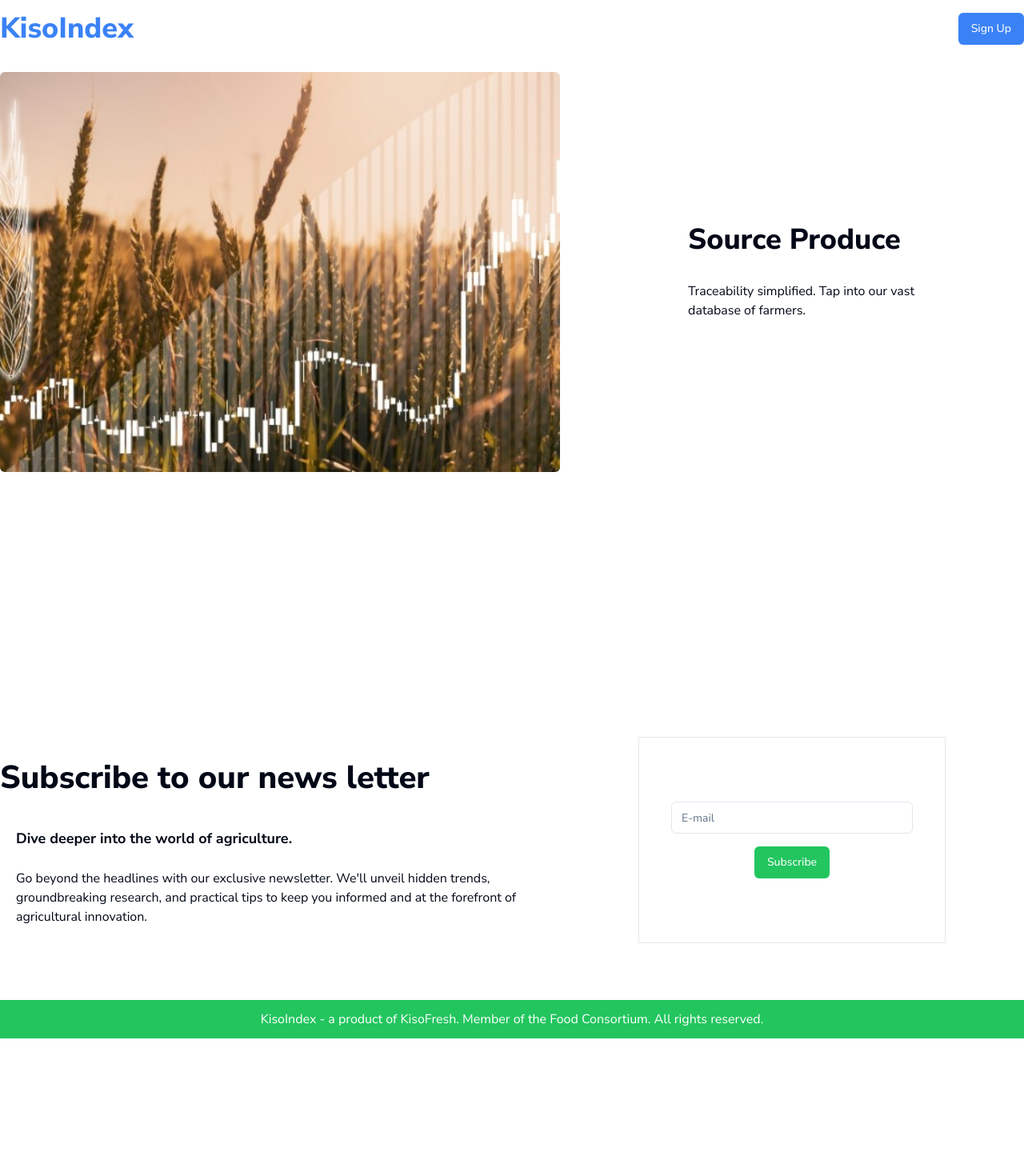
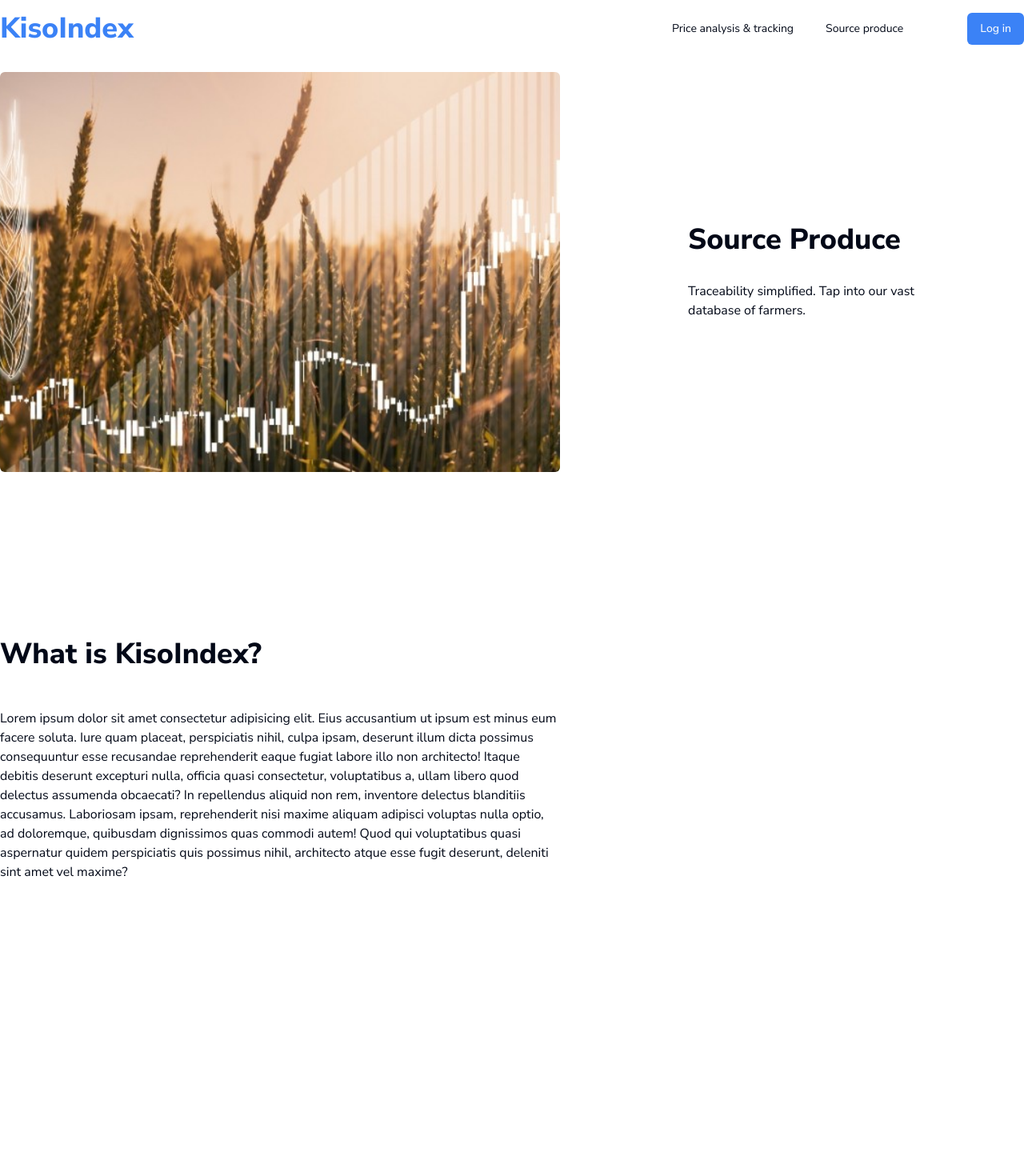
Before and after one commit to OpiniIsaac/kisofresh-frontEnd, a Next.js app: page / in a window 1280 px wide. Shown: the top 1470 px of the page at 80% size. Built offline with nearby package versions, Linux system fonts and the light colour scheme.

Commit message:
creating routes to new pages and styling button on scroll

```diff
--- /dev/null
+++ b/app/(auth)/login/page.tsx
@@ -0,0 +1,9 @@
+import React from 'react'
+
+export default function page() {
+  return (
+    <div className="w-screen h-screen flex justify-center items-center">
+      <h1>Login page</h1>
+    </div>
+  );
+}
--- /dev/null
+++ b/app/(auth)/sign-up/page.tsx
@@ -0,0 +1,9 @@
+import React from 'react'
+
+export default function page() {
+  return (
+    <div>
+
+    </div>
+  )
+}
--- /dev/null
+++ b/app/PriceAnalysis&Tracking/page.tsx
@@ -0,0 +1,9 @@
+import React from 'react'
+
+export default function page() {
+  return (
+    <div className='w-screen h-screen flex justify-center items-center'>
+      <h1>Price analysis and tracking</h1>
+    </div>
+  )
+}
--- /dev/null
+++ b/app/SourceProduce/page.tsx
@@ -0,0 +1,9 @@
+import React from 'react'
+
+export default function page() {
+  return (
+    <div className="w-screen h-screen flex justify-center items-center">
+      <h1>Source Produce</h1>
+    </div>
+  );
+}
--- a/app/page.tsx
+++ b/app/page.tsx
@@ -1,3 +1,4 @@
+import About from '@/components/About'
 import Hero from '@/components/Hero'
 import NewsLetter from '@/components/NewsLetter'
 import React from 'react'
@@ -6,6 +7,7 @@ export default function page() {
   return (
     <div>
       <Hero/>
+      <About/>
       <NewsLetter/>
     </div>
   )
--- /dev/null
+++ b/components/About.tsx
@@ -0,0 +1,28 @@
+import React from "react";
+import Container from "./Container";
+
+export default function About() {
+  return (
+    <section>
+      <Container>
+        <div className="w-[700px] flex flex-col justify-center h-[600px]">
+          <h1 className="font-extrabold text-4xl">What is KisoIndex?</h1><br /><br />
+          <p>
+            Lorem ipsum dolor sit amet consectetur adipisicing elit. Eius
+            accusantium ut ipsum est minus eum facere soluta. Iure quam placeat,
+            perspiciatis nihil, culpa ipsam, deserunt illum dicta possimus
+            consequuntur esse recusandae reprehenderit eaque fugiat labore illo
+            non architecto! Itaque debitis deserunt excepturi nulla, officia
+            quasi consectetur, voluptatibus a, ullam libero quod delectus
+            assumenda obcaecati? In repellendus aliquid non rem, inventore
+            delectus blanditiis accusamus. Laboriosam ipsam, reprehenderit nisi
+            maxime aliquam adipisci voluptas nulla optio, ad doloremque,
+            quibusdam dignissimos quas commodi autem! Quod qui voluptatibus
+            quasi aspernatur quidem perspiciatis quis possimus nihil, architecto
+            atque esse fugit deserunt, deleniti sint amet vel maxime?
+          </p>
+        </div>
+      </Container>
+    </section>
+  );
+}
--- a/components/Footer.tsx
+++ b/components/Footer.tsx
@@ -2,7 +2,7 @@ import React from "react";
 
 export default function Footer() {
   return (
-    <footer className="text-center py-3 bg-green-500 text-white">
+    <footer className="text-center py-3 bg-green-500 text-white bottom-0">
       <p>
         KisoIndex - a product of KisoFresh. Member of the Food Consortium. All
         rights reserved.
--- a/components/Header.tsx
+++ b/components/Header.tsx
@@ -2,6 +2,7 @@
 import React, { useState, useEffect } from "react";
 import { Button } from "./ui/button";
 import Container from "./Container";
+import Link from "next/link";
 
 export default function Header() {
   const [isScrolled, setisScrolled] = useState(false);
@@ -20,28 +21,62 @@ export default function Header() {
   }, []);
   return (
     <div>
-
       <header
         className={`"absolute z-50 w-full fixed py-4 top-0 left-0 text-white" ${
           isScrolled ? "bg-blue-500" : "bg-white"
         }`}
       >
         <Container>
-            <div className="flex justify-between"><h1
+          <div className="flex justify-between">
+            <Link
+              href="/"
               className={`"border h-10mb-0 text-blue-500 font-extrabold text-[70px]" ${
                 isScrolled ? "text-white text-4xl" : "text-blue-500 text-4xl"
               }`}
             >
               KisoIndex
-        </h1>
-        <Button className={`"" ${isScrolled ? "bg-green-500":"bg-blue-500"}`}>Sign Up</Button></div>
-        </Container>
-
-
-
+            </Link>
+            <div className="flex gap-20 items-center">
+              <nav className="flex gap-10 text-sm">
+                <Link
+                  href="/PriceAnalysis&Tracking"
+                  className={`${
+                    isScrolled
+                      ? "relative hover:text-white cursor-pointer transition-all ease-in-out before:transition-[width] before:ease-in-out before:duration-700 before:absolute before:bg-white before:origin-center before:h-[1px] before:w-0 hover:before:w-[50%] before:bottom-0 before:left-[50%] after:transition-[width] after:ease-in-out after:duration-700 after:absolute after:bg-white after:origin-center after:h-[1px] after:w-0 hover:after:w-[50%] after:bottom-0 after:right-[50%]"
+                      : "relative hover:text-black cursor-pointer transition-all ease-in-out before:transition-[width] before:ease-in-out before:duration-700 before:absolute before:bg-gray-400 before:origin-center before:h-[1px] before:w-0 hover:before:w-[50%] before:bottom-0 before:left-[50%] after:transition-[width] after:ease-in-out after:duration-700 after:absolute after:bg-gray-400 after:origin-center after:h-[1px] after:w-0 hover:after:w-[50%] after:bottom-0 after:right-[50%]"
+                  }`}
+                >
+                  Price analysis & tracking
+                </Link>
+                <Link
+                  href="/SourceProduce"
+                  className={`${
+                    isScrolled
+                      ? "relative hover:text-white cursor-pointer transition-all ease-in-out before:transition-[width] before:ease-in-out before:duration-700 before:absolute before:bg-white before:origin-center before:h-[1px] before:w-0 hover:before:w-[50%] before:bottom-0 before:left-[50%] after:transition-[width] after:ease-in-out after:duration-700 after:absolute after:bg-white after:origin-center after:h-[1px] after:w-0 hover:after:w-[50%] after:bottom-0 after:right-[50%]"
+                      : "relative hover:text-black cursor-pointer transition-all ease-in-out before:transition-[width] before:ease-in-out before:duration-700 before:absolute before:bg-gray-400 before:origin-center before:h-[1px] before:w-0 hover:before:w-[50%] before:bottom-0 before:left-[50%] after:transition-[width] after:ease-in-out after:duration-700 after:absolute after:bg-gray-400 after:origin-center after:h-[1px] after:w-0 hover:after:w-[50%] after:bottom-0 after:right-[50%]"
+                  }`}
+                >
+                  Source produce
+                </Link>
+              </nav>
+              {/*The button below will navigate to the auth route on which the user will find login page, no need for signup button as there will be option to sign up on login page, two buttons looked ugly  */}
+              <Link href ="/login">
+                <Button
+                  className={`"" ${
+                    isScrolled
+                      ? "bg-green-500 text-white hover:bg-white hover:text-black"
+                      : "bg-blue-500 hover:bg-green-500"
+                  }`}
+                >
+                  Log in
+                </Button>
+              </Link>
+            </div>
+          </div>
           {/* <p className="text-lg text-gray-500">
           Data for informed agricultural decisions.
         </p> */}
+        </Container>
       </header>
     </div>
   );
--- a/components/NewsLetter.tsx
+++ b/components/NewsLetter.tsx
@@ -12,10 +12,10 @@ export default function NewsLetter() {
             <h1 className="text-[40px] font-extrabold">
               Subscribe to our news letter
             </h1>
-            <p className="ps-5">
+            <p className="">
               <span className="font-bold text-lg">
                 Dive deeper into the world of agriculture.
-              </span>{" "}
+              </span>
               <br />
               <br />
               Go beyond the headlines with our exclusive newsletter. We'll
@@ -26,10 +26,11 @@ export default function NewsLetter() {
           </div>
           <div className="w-96 px-10 flex flex-col gap-4 mx-auto border py-20 hover:shadow-lg">
             <Input type="email" name="email" placeholder="E-mail"></Input>
-
-            <Button className="bg-green-500 hover:bg-blue-500 mx-auto">
-              Subscribe
-            </Button>
+            <div className="w-full flex justify-end">
+              <Button className="bg-green-500 hover:bg-blue-500">
+                Subscribe
+              </Button>
+            </div>
           </div>
         </div>
       </Container>
```
Lines whose indentation alone changed are shown as unchanged.
